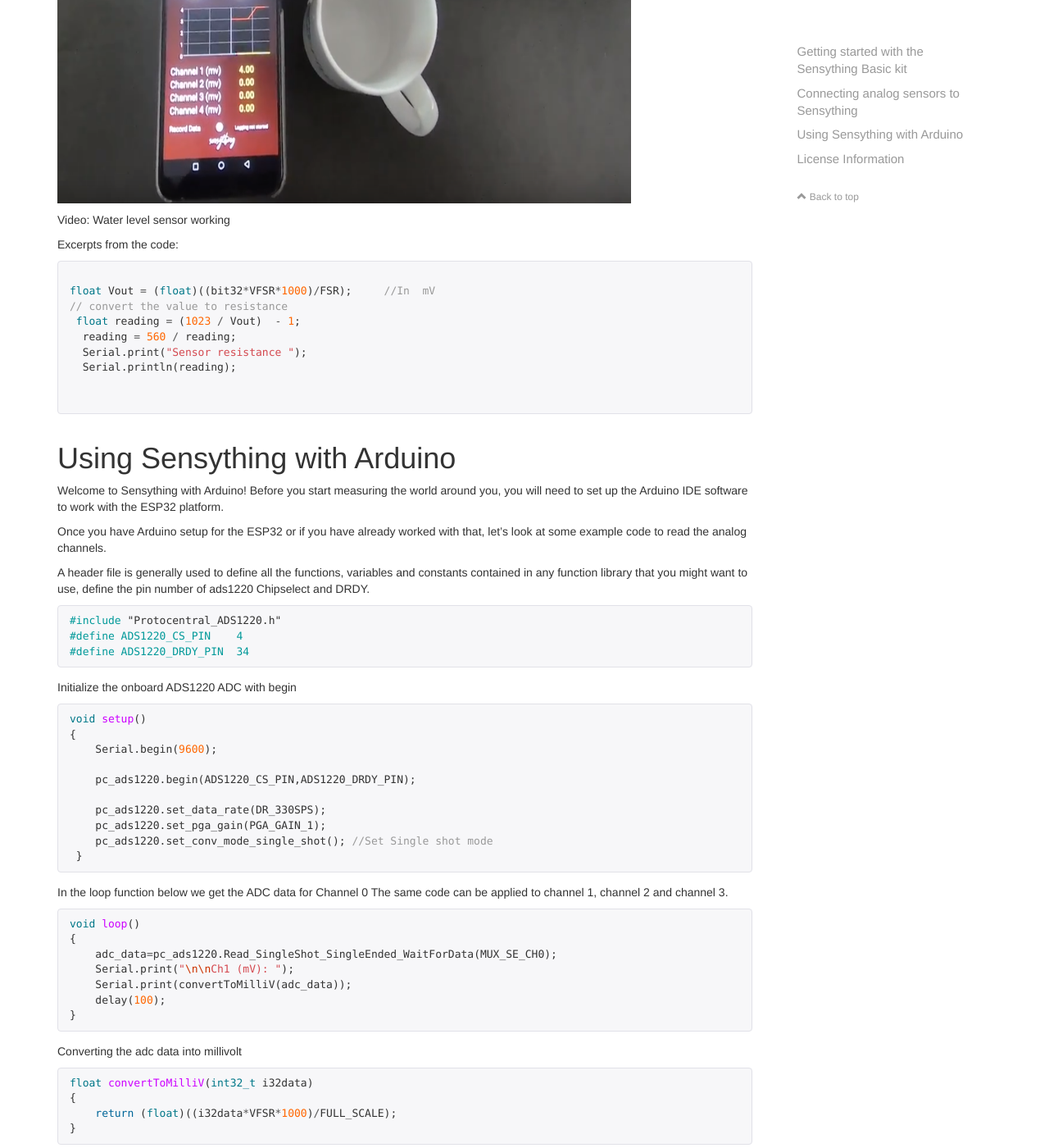
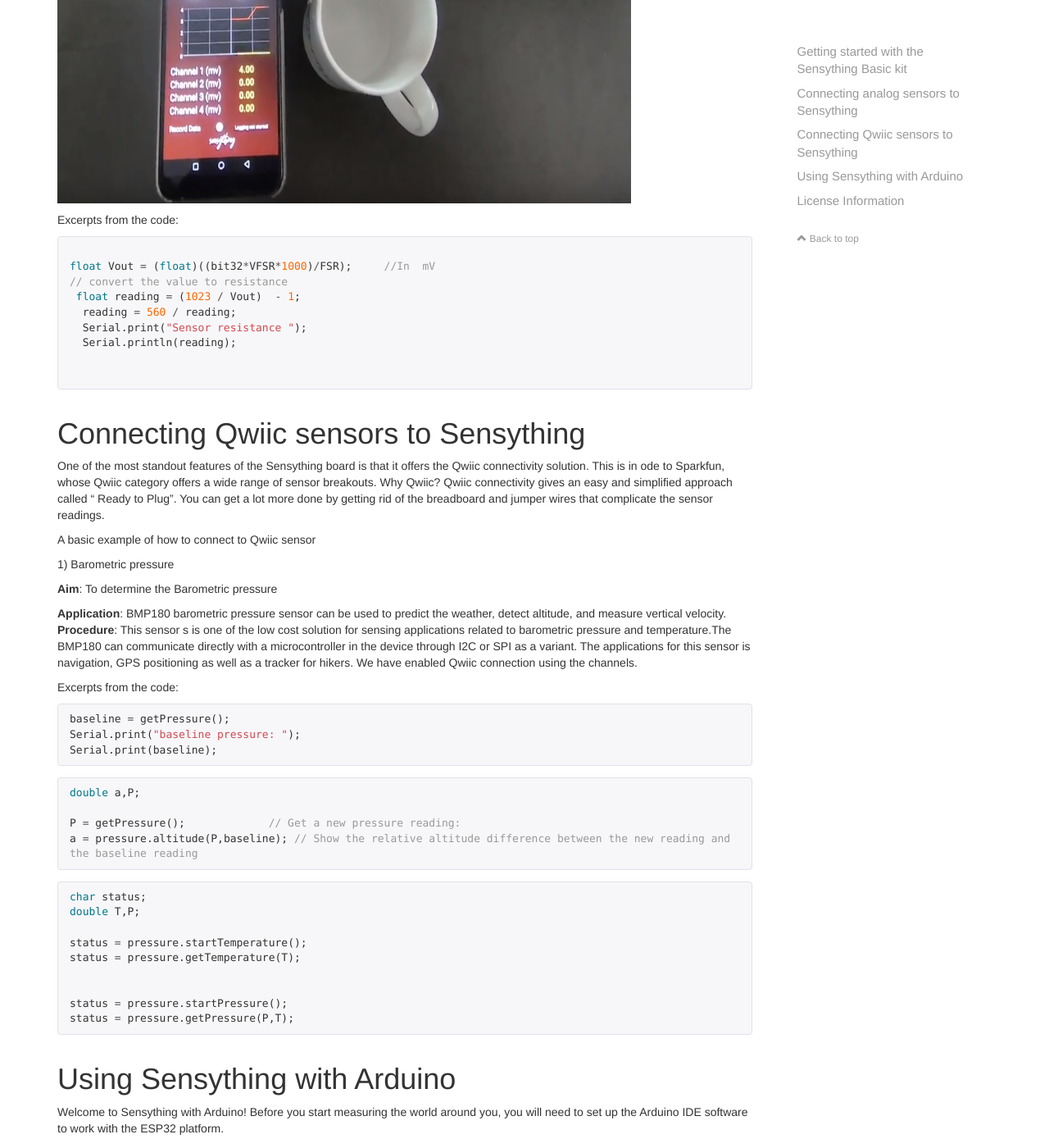
Before and after one commit to Protocentral/protocentral_sensything, a Jekyll site: the page built from docs/index.md, in a window 1280 px wide and 1400 px high, scrolled down 5127 px. Shown: the whole window at 82% size. Built offline with Jekyll 4.4.1, drawn with Linux system fonts in a browser that asks for light colours; nearby versions of some CDN libraries; comment, search, counter and statistics services are not loaded; our own code applies the rules of GitHub Pages for plain Markdown files.

Commit message:
Update index.md

````diff
--- a/docs/index.md
+++ b/docs/index.md
@@ -30,6 +30,7 @@ Downloading the App and connecting couldn’t have been much easier.
 ### Using the App
 Easy connect with just a click. Pay attention to the RGB indication.
 <iframe width="640" height="564" src="https://player.vimeo.com/video/306863751" frameborder="0" allowFullScreen mozallowfullscreen webkitAllowFullScreen></iframe>
+
 # Connecting analog sensors to Sensything
 
 A sensor is a measure of the changes that occur in the physical environment, or it's your chance to interface with the physical world. It collects this data and provides an analog voltage as an output.The output range usually varies from 0 to 5 volts, for most of them.
@@ -88,8 +89,6 @@ Here we can calculate the output resistance from converting the adc data in sens
 
 <img src="images/etape.png" width="700" height="500" />
 
-Video: Water level sensor working
-
 Excerpts from the code:
 
 ```c
@@ -102,6 +101,43 @@ float Vout = (float)((bit32*VFSR*1000)/FSR);     //In  mV
   Serial.println(reading);
 
 
+```
+# Connecting Qwiic sensors to Sensything
+One of the most standout features of the Sensything board is that it offers the Qwiic connectivity solution. This is in ode to Sparkfun, whose Qwiic category offers a wide range of sensor breakouts. Why Qwiic? Qwiic connectivity gives an easy and simplified approach called “ Ready to Plug”. You can get a lot more done by getting rid of the breadboard and jumper wires that complicate the sensor readings.
+
+A basic example of how to connect to Qwiic sensor
+
+1) Barometric pressure
+
+**Aim**: To determine the Barometric pressure
+
+**Application**:
+BMP180 barometric pressure sensor can be used to predict the weather, detect altitude, and measure vertical velocity.
+**Procedure**:
+This sensor s is one of the low cost solution for sensing applications related to barometric pressure and temperature.The BMP180 can communicate directly with a microcontroller in the device through I2C or SPI as a variant. The applications for this sensor is navigation, GPS positioning as well as a tracker for hikers. We have enabled Qwiic connection using the channels.
+
+Excerpts from the code:
+```c
+baseline = getPressure();
+Serial.print("baseline pressure: ");
+Serial.print(baseline);
+```
+```c
+double a,P;
+
+P = getPressure();             // Get a new pressure reading:
+a = pressure.altitude(P,baseline); // Show the relative altitude difference between the new reading and the baseline reading
+```
+```c
+char status;
+double T,P;
+
+status = pressure.startTemperature();
+status = pressure.getTemperature(T);
+
+
+status = pressure.startPressure();
+status = pressure.getPressure(P,T);
 ```
 # Using Sensything with Arduino
 
````
